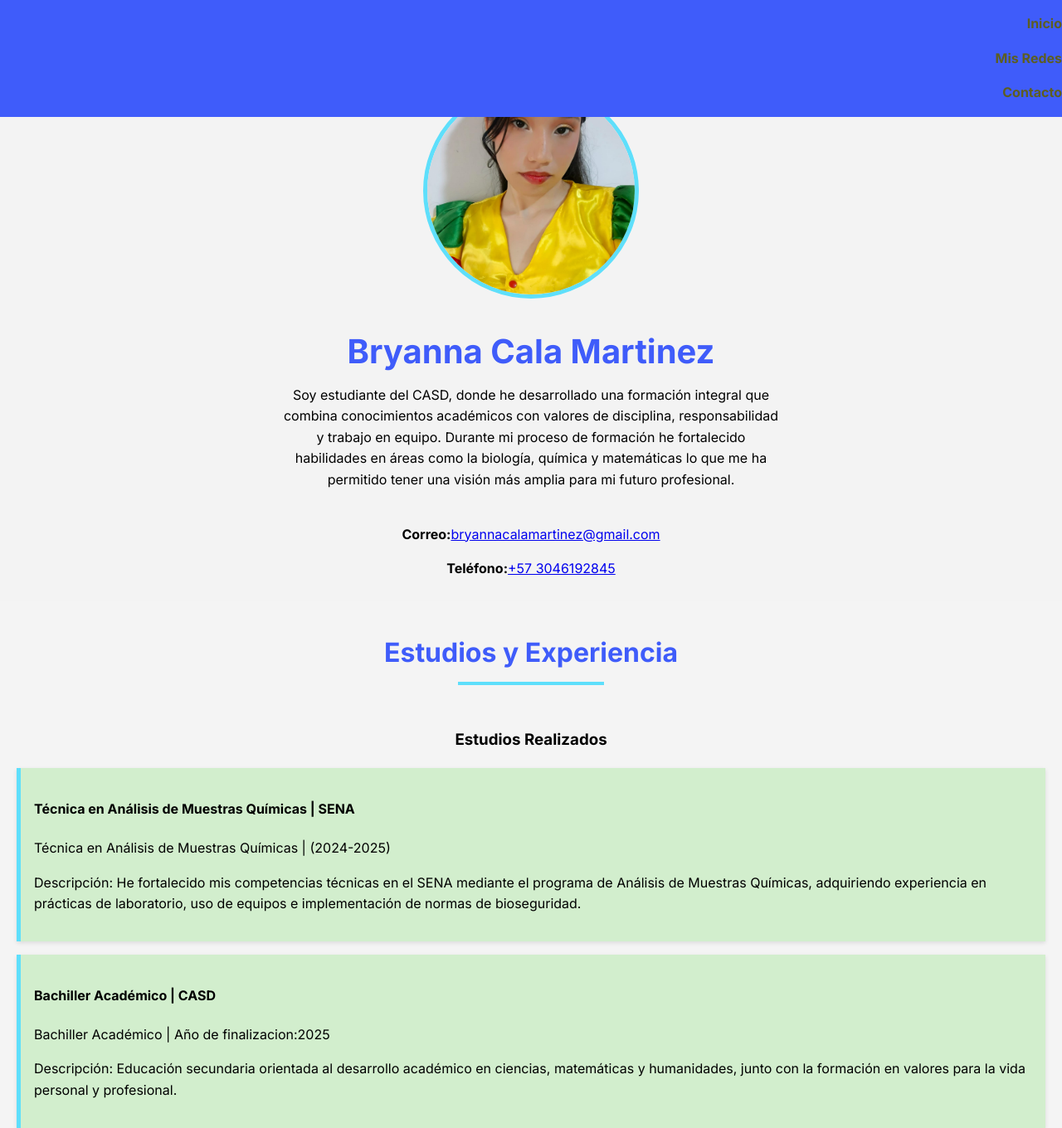
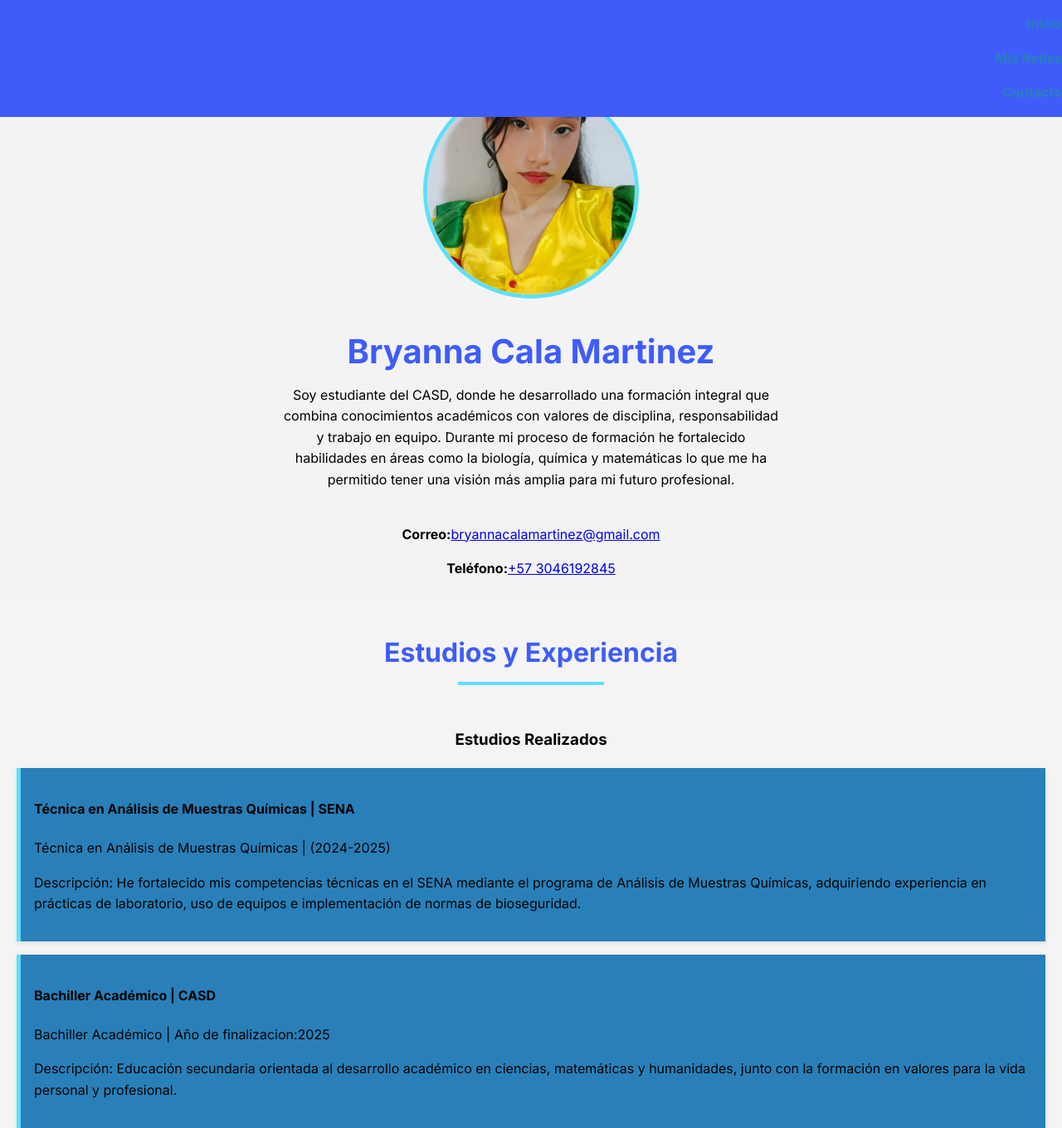
Before and after one commit to BryannaCala/mylandingpage, a plain HTML site: page index.html in a window 1280 px wide. Shown: the top 1360 px of the page at 83% size. Drawn offline with Linux system fonts and the light colour scheme.

Commit message:
Update Style.css

```diff
--- a/Style.css
+++ b/Style.css
@@ -20,7 +20,7 @@ body {
 /*Sección para cambiar color de la barra de sección*/
 .header {
     background: var(--secondary-color);
-    color: rgb(148, 109, 109);
+    color: #2980b9;
     padding: 1rem 0;
     position: fixed;
     width: 100%;
@@ -82,7 +82,7 @@ body {
 
 /*Sección para cambiar color de las palabras en la barra de sección*/
 .nav-link {
-    color: rgb(93, 94, 32);
+    color: #2980b9;
     text-decoration: none;
     font-weight: bold;
     transition: color 0.3s ease;
@@ -152,7 +152,7 @@ body {
 /*Sección para cambiar colores de fondo, tamaño de letra y alineación del texto o contenedores
 del area de Estudios realizados y experiencia laboral*/
 .list li {
-    background-color: rgb(210, 238, 205);
+    background-color:#2980b9;
     border-left: 5px solid var(--primary-color);
     padding: 1rem;
     margin-bottom: 1rem;
@@ -189,7 +189,7 @@ del area de Estudios realizados y experiencia laboral*/
 
 /*Sección para cambiar el color a la letra o fondo de cada link en el Linktree */
 .linktree-link {
-    background-color: rgb(220, 200, 150);
+    background-color:#5edffb;
     color: rgb(250, 250, 250);
     text-decoration: none;
     padding: 1rem 2rem;
```
